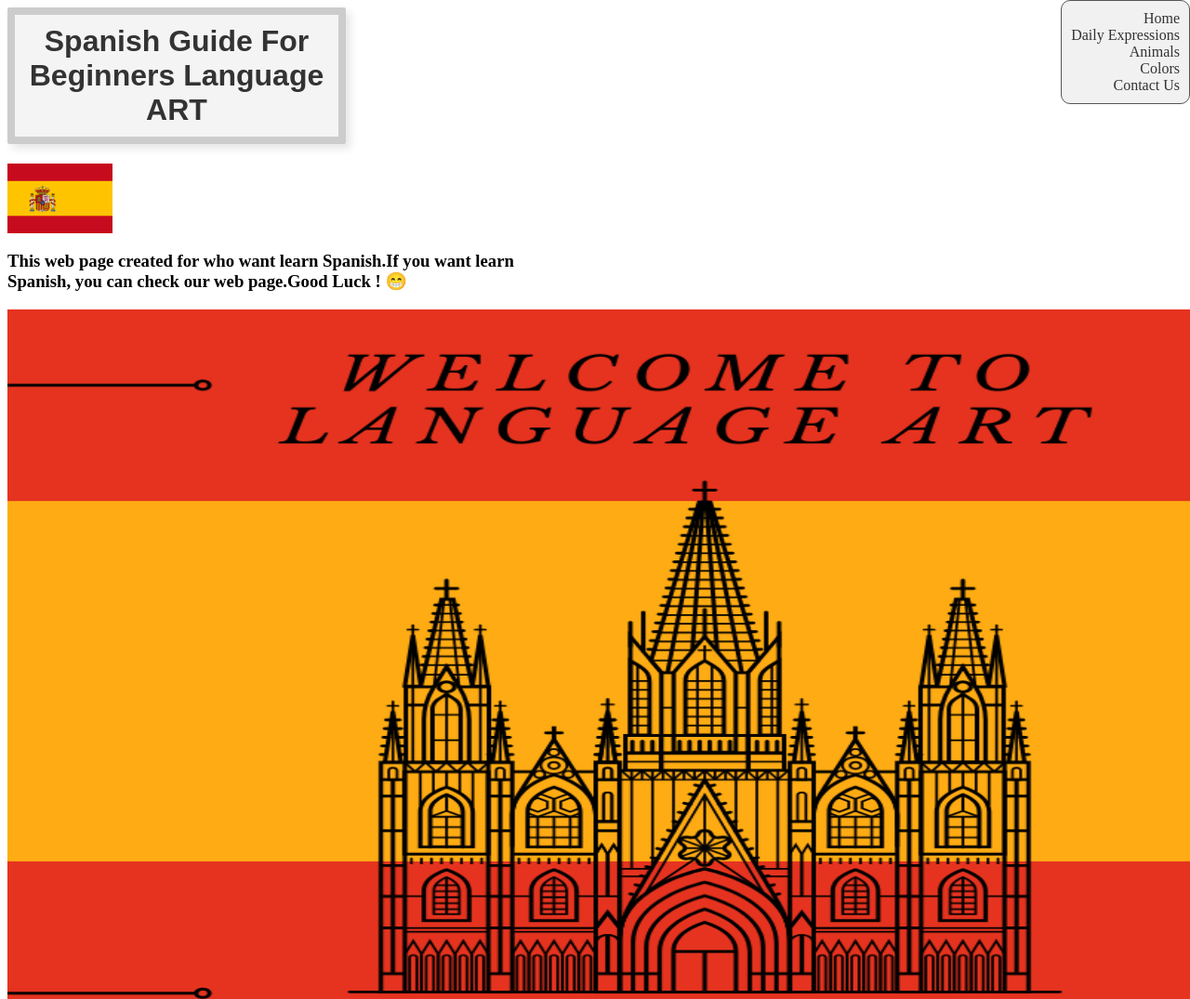
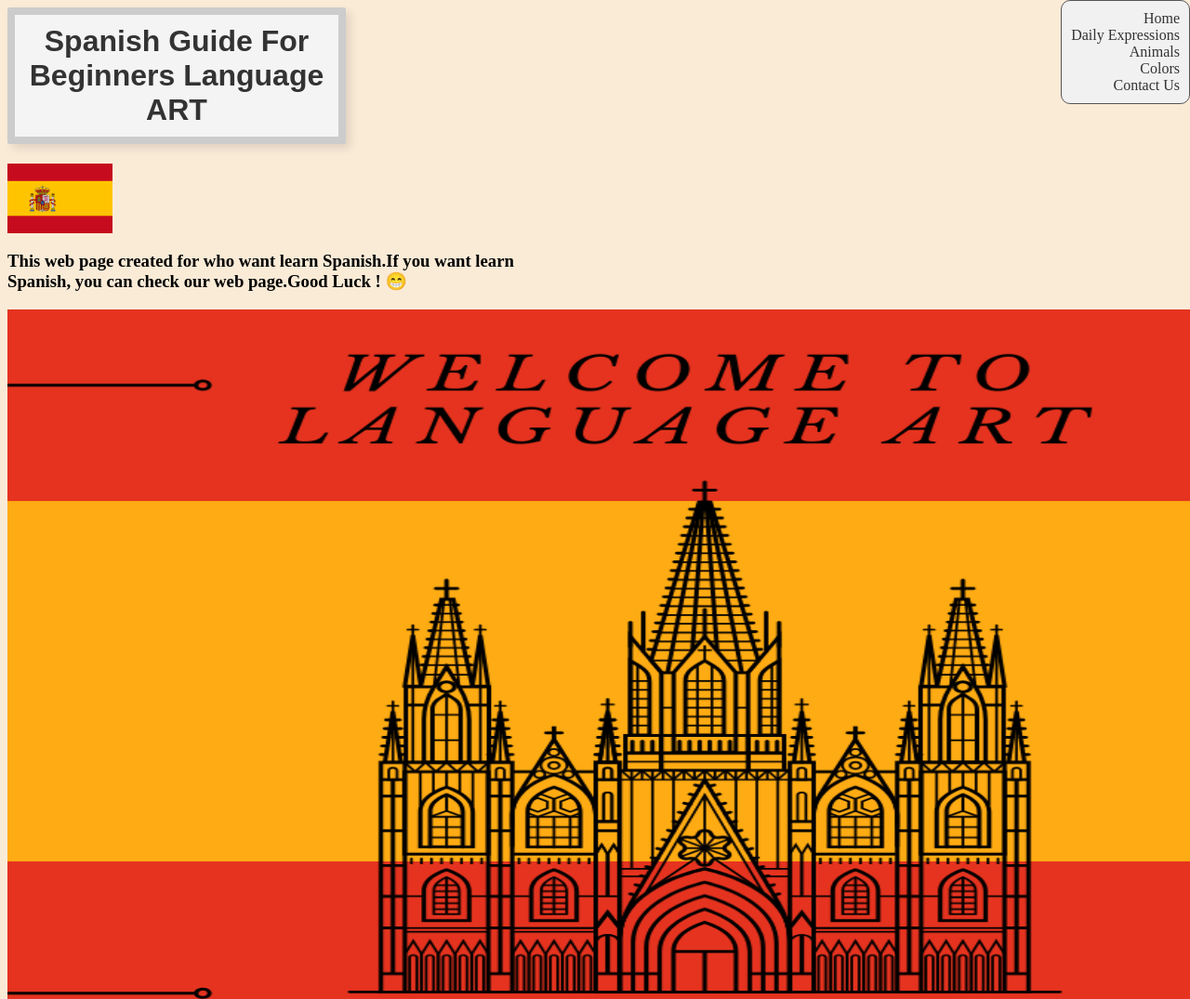
Before and after one commit to kastarthorny/spanishguide, a plain HTML site: page index.html in a window 1280 px wide. Shown: the top 1075 px of the page at 93% size. Drawn offline with Linux system fonts and the light colour scheme.

Commit message:
Update style.css

```diff
--- a/style.css
+++ b/style.css
@@ -1,3 +1,10 @@
+html {
+    background-color:antiquewhite;
+}
+
+
+
+
 h1 {
     font-family: "Arial";
     text-align: center;
```
